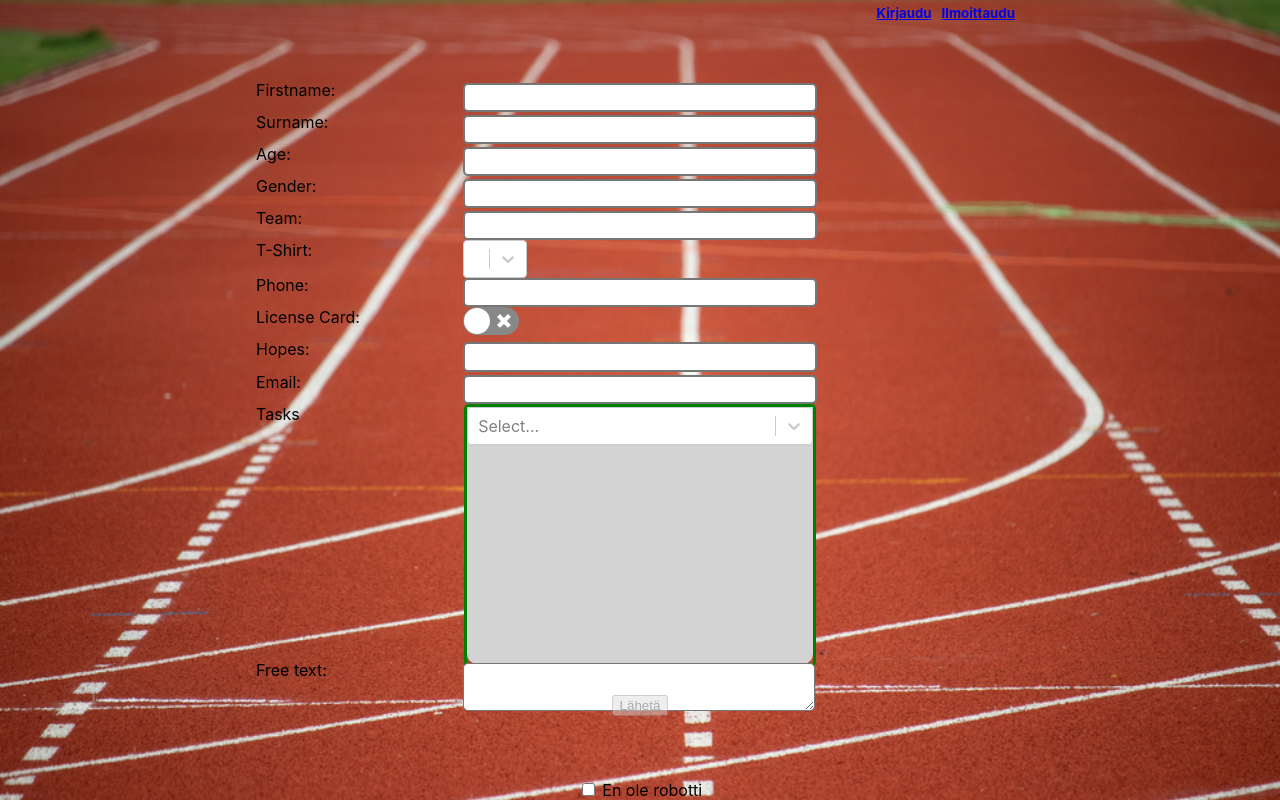
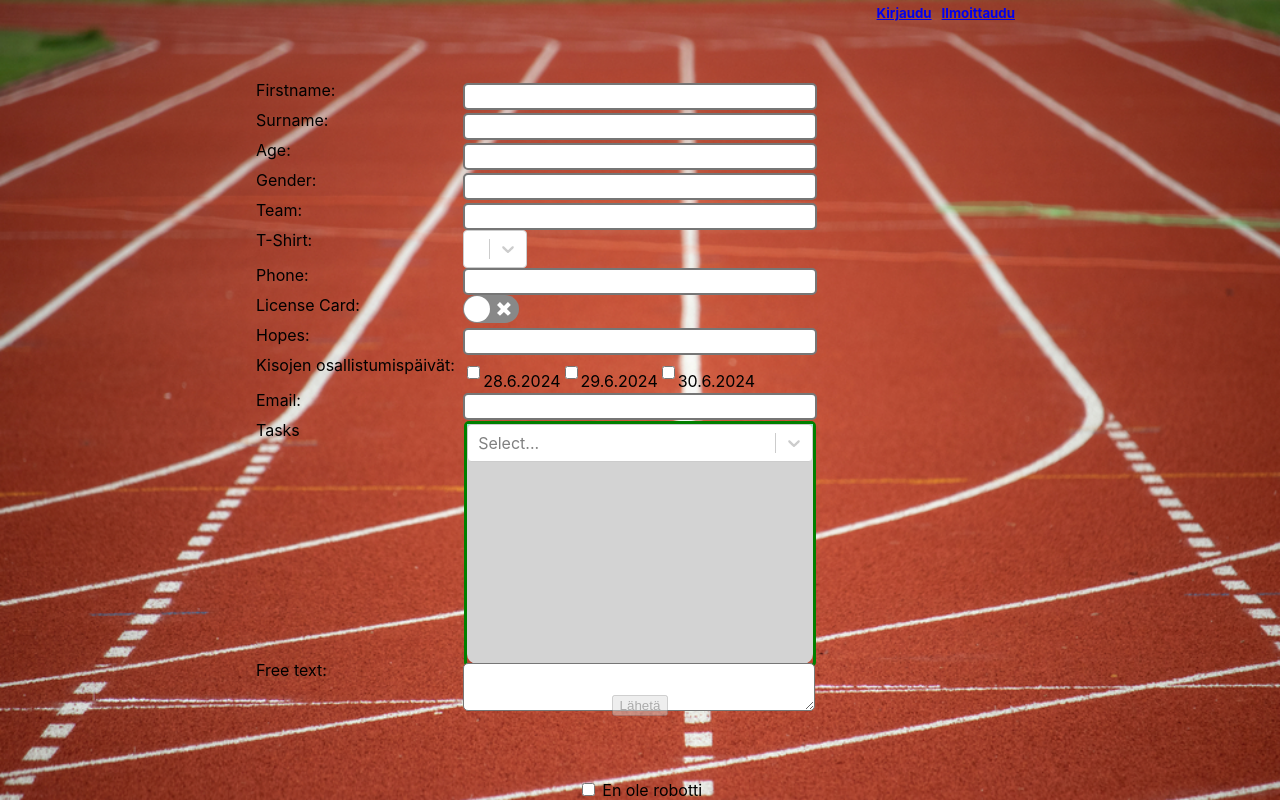
Before and after one commit to AnteroPaivarinta/oppari, a React (Create React App) app: page /registration in a window 1280 px wide. Built offline with nearby package versions, Linux system fonts and the light colour scheme.

Commit message:
päivämäärät

```diff
--- a/src/views/Registration.tsx
+++ b/src/views/Registration.tsx
@@ -27,6 +27,11 @@ const Registration = () => {
     team: '',
     age:'',
     tasks: [],
+    days: {
+      first: false,
+      second: false,
+      third: false,
+    }
   });
 
   const [checked, setChecked  ] = useState<boolean>(false);
@@ -81,7 +86,8 @@ const Registration = () => {
       console.log('Post succesful', response);
       setLogResponseMessage('Tietojen lähettäminen onnistui. Voit sulkea ikkunan.')
     }).catch((error) => {
-      setLogResponseMessage('Tietojen lähettäminen epäonnistui. Ota yhteyttä ylläpitäjään..')
+      console.log('Error', error)
+      setErrorMessage('Tietojen lähettäminen epäonnistui. Ota yhteyttä ylläpitäjään..')
     });
   };
 
@@ -193,6 +199,12 @@ const Registration = () => {
               />
             </div>
             <div style={{display: 'flex', flexDirection:  'row', width: '60%', height: '5%'}}>
+              <label className='columnLabel'> Kisojen osallistumispäivät:</label>
+              <input type="checkbox" onClick={() => setInputs({...inputs, days: {...inputs.days, first: !inputs.days.first}})} /> <p>28.6.2024</p>
+              <input type="checkbox" onClick={() => setInputs({...inputs, days: {...inputs.days, second: !inputs.days.second}})} /> <p>29.6.2024</p>
+              <input type="checkbox" onClick={() => setInputs({...inputs, days: {...inputs.days, third: !inputs.days.third}})} /> <p>30.6.2024</p>
+            </div>
+            <div style={{display: 'flex', flexDirection:  'row', width: '60%', height: '5%'}}>
               <label className='columnLabel'> Email:</label>
               <input
                 className='inputStyle'
```
Also changed, not shown: src/types.tsx (+8 -0 lines), 1 other file (tests, documents, lock files or other folders).
